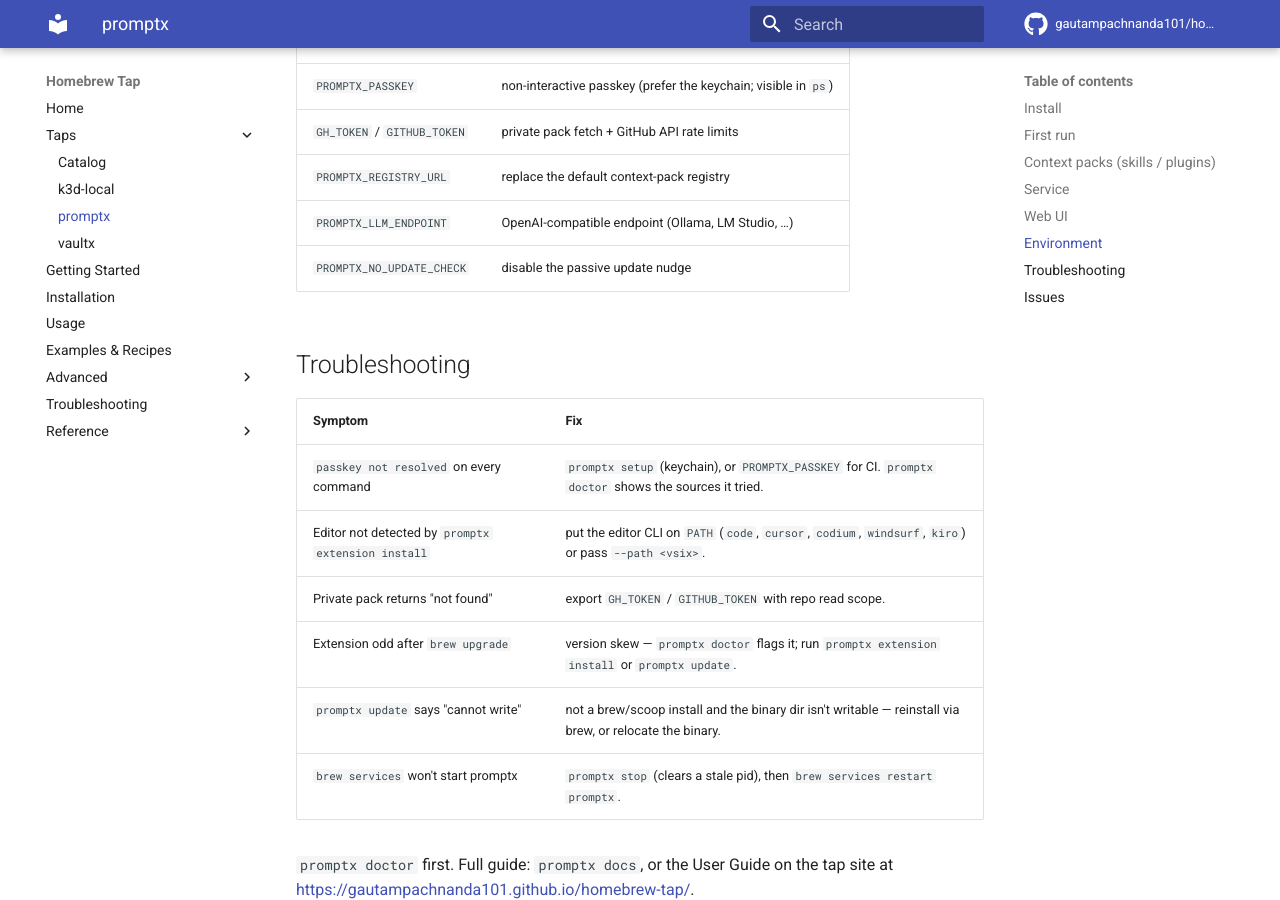
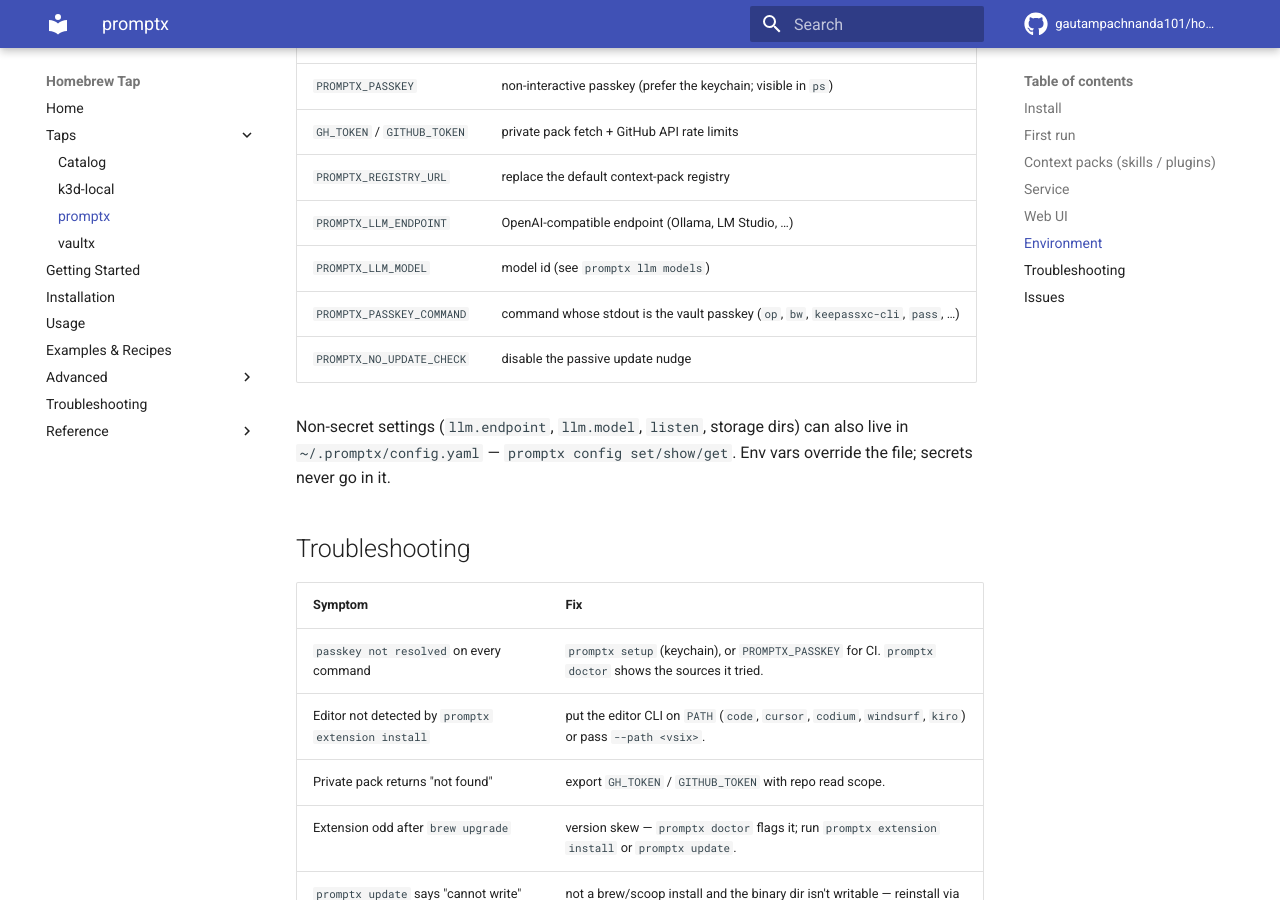
Before and after one commit to gautampachnanda101/homebrew-tap, an MkDocs documentation site: the page built from docs/taps/promptx.md, in a window 1280 px wide and 900 px high, scrolled down 1949 px. Built offline with MkDocs 1.6.1 and Material for MkDocs 9.7.7, drawn with Linux system fonts in a browser that asks for light colours; comment, search, counter and statistics services are not loaded.

Commit message:
chore(promptx): update formula + docs for v0.8.0-rc5

```diff
--- a/docs/taps/promptx.md
+++ b/docs/taps/promptx.md
@@ -89,7 +89,13 @@ tabs; the full walkthrough is in `promptx docs` → *Web UI*.
 | `GH_TOKEN` / `GITHUB_TOKEN` | private pack fetch + GitHub API rate limits |
 | `PROMPTX_REGISTRY_URL` | replace the default context-pack registry |
 | `PROMPTX_LLM_ENDPOINT` | OpenAI-compatible endpoint (Ollama, LM Studio, …) |
+| `PROMPTX_LLM_MODEL` | model id (see `promptx llm models`) |
+| `PROMPTX_PASSKEY_COMMAND` | command whose stdout is the vault passkey (`op`, `bw`, `keepassxc-cli`, `pass`, …) |
 | `PROMPTX_NO_UPDATE_CHECK` | disable the passive update nudge |
+
+Non-secret settings (`llm.endpoint`, `llm.model`, `listen`, storage dirs) can
+also live in `~/.promptx/config.yaml` — `promptx config set/show/get`. Env vars
+override the file; secrets never go in it.
 
 ## Troubleshooting
 
```
Also changed, not shown: 1 other file.
